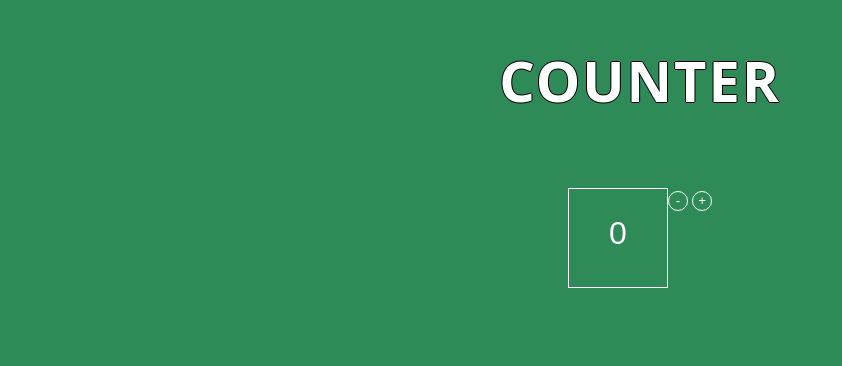
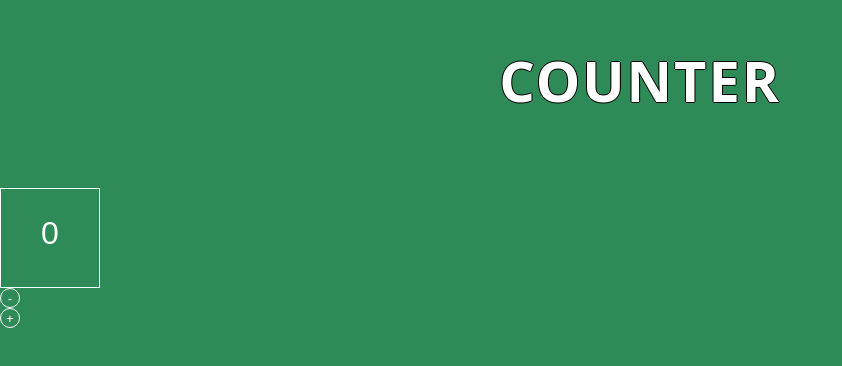
Before and after one commit to saraclaeys/counter, a plain HTML site: page index.html in a window 1280 px wide. Shown: the part 150-516 px from the top of the page, without its empty margins (0-842 px from the left). Drawn offline with Linux system fonts and the light colour scheme.

Commit message:
flex buttons

```diff
--- a/css/style.css
+++ b/css/style.css
@@ -26,6 +26,7 @@ h1 {
     display: flex;
     justify-content: center;
     position: relative;
+    flex-direction: column;
 }
 
 #count {
@@ -41,7 +42,6 @@ h1 {
 
 #min,
 #plus {
-    position: relative;
     width: 20px;
     height: 20px;
     border-radius: 50%;
--- a/index.html
+++ b/index.html
@@ -12,10 +12,8 @@
     <h1>Counter</h1>
     <div id="input_div">
         <input type="text" size="25" value="0" id="count">
-        <div class="buttons">
-            <input type="button" value="-" id="min" onclick="minus()">
-            <input type="button" value="+" id="plus" onclick="plus()">
-        </div>
+        <input type="button" value="-" id="min" onclick="minus()">
+        <input type="button" value="+" id="plus" onclick="plus()">
     </div>
     <script src="js/script.js"></script>
 </body>
```
